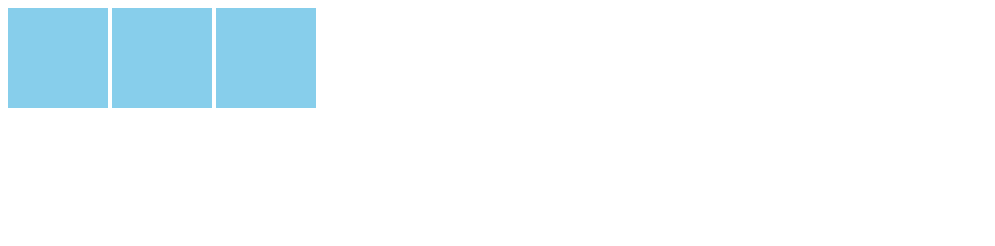
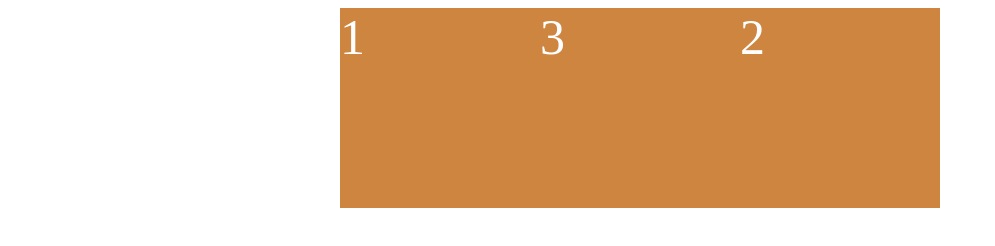
Before and after one commit to parkgeonwoong/study-css, a plain HTML site: page flexbox/index.html in a window 1280 px wide. Shown: the whole page, without its empty margins (0-995 px from the left). Drawn offline with Linux system fonts and the light colour scheme.

Commit message:
align-self&order

```diff
--- a/flexbox/index.html
+++ b/flexbox/index.html
@@ -10,9 +10,11 @@
 </head>
 
 <body>
-    <div class="box"></div>
-    <div class="box"></div>
-    <div class="box"></div>
+    <div class="father">
+        <div class="child">1</div>
+        <div class="child">2</div>
+        <div class="child">3</div>
+    </div>
 </body>
 
 </html>
--- a/flexbox/styles.css
+++ b/flexbox/styles.css
@@ -1,6 +1,42 @@
-.box {
-    background: skyblue;
-    width: 100px;
-    height: 100px;
-    display: inline-block;
+/*
+flexBox 규칙
+기억하자
+1. 항상 붙어있는 부모가 자식의 위치를 움직일 수 있다.
+
+flex-direction default row: 가로
+justify-content ---> main axis(가로) item을 위치
+align-items ----> cross axis(세로) item의 위치
+*/
+
+.father {
+    display: flex;
+    /* Main Axis */
+    justify-content: center;
+    /* Cross Axis */
+    /* align-items: center; */
+    height: 100vh;
 }
+
+.child {
+    width: 200px;
+    height: 200px;
+    background: peru;
+    color: white;
+    font-size: 50px;
+}
+
+/* align-self
+.child:nth-child(2) {
+     default --> column
+    align-self: center;
+}
+
+.child:nth-child(3) {
+    align-self: flex-end;
+}
+*/
+
+.child:nth-child(2) {
+    /* 기본적으로 order: 0이다.  */
+    order: 1;
+}
```
